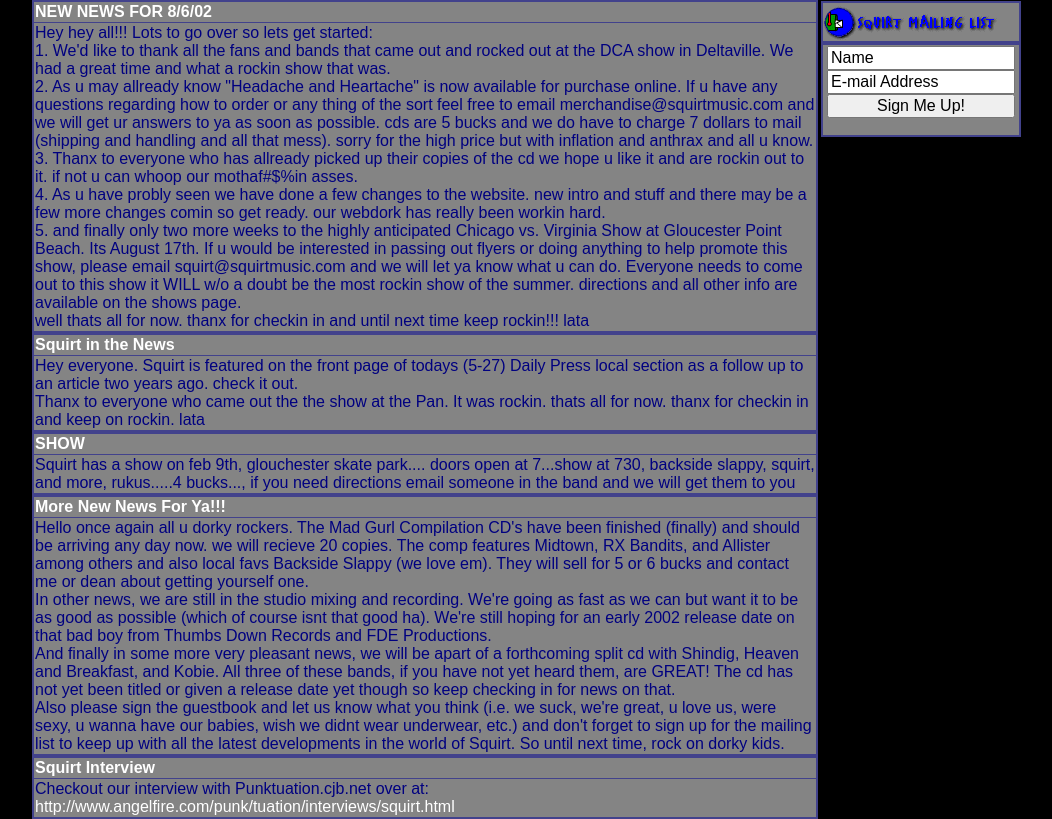
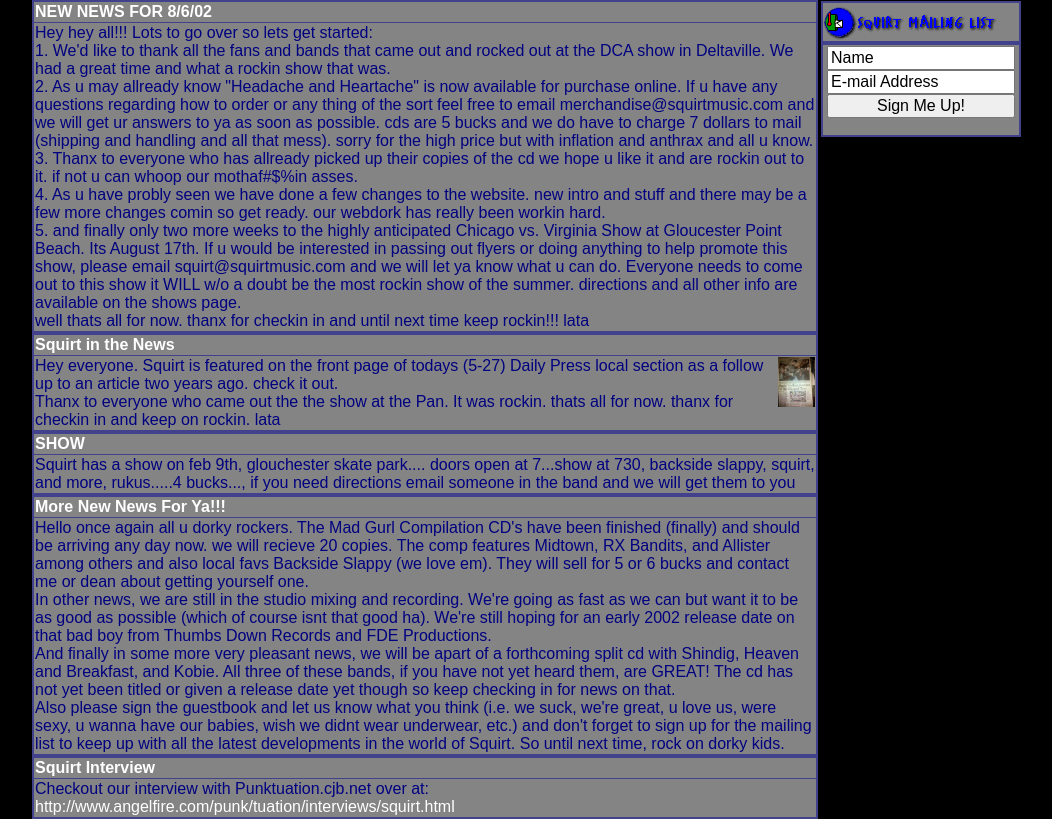
Before and after one commit to jamielife/squirtmusic, a PHP site: page /news.php in a window 1280 px wide. Shown: the part 173-992 px from the top of the page, without its empty margins (113-1165 px from the left). Run offline with PHP 8.4, Linux system fonts and the light colour scheme.

Commit message:
image addition for news article

```diff
--- a/news.php
+++ b/news.php
@@ -66,7 +66,7 @@
 								<tr>
 									<td valign="top">
 										<font color="navy">
-											<div align="left">Hey everyone.  Squirt is featured on the front page of todays (5-27) Daily Press local section as a follow up to an article two years ago.  check it out.  <br>Thanx to everyone who came out the the show at the Pan.  It was rockin.  thats all for now. thanx for checkin in and keep on rockin.  lata
+											<div align="left"><a href="/images/warped.jpg" target="_blank"><img src="/images/warped.jpg" alt="daily press article featuring Squirt" height="50px" align="right" /></a>Hey everyone.  Squirt is featured on the front page of todays (5-27) Daily Press local section as a follow up to an article two years ago.  check it out.  <br>Thanx to everyone who came out the the show at the Pan.  It was rockin.  thats all for now. thanx for checkin in and keep on rockin.  lata
 											</div>
 										</font>
 									</td>
```
Also changed, not shown: images/warped.jpg (added).
